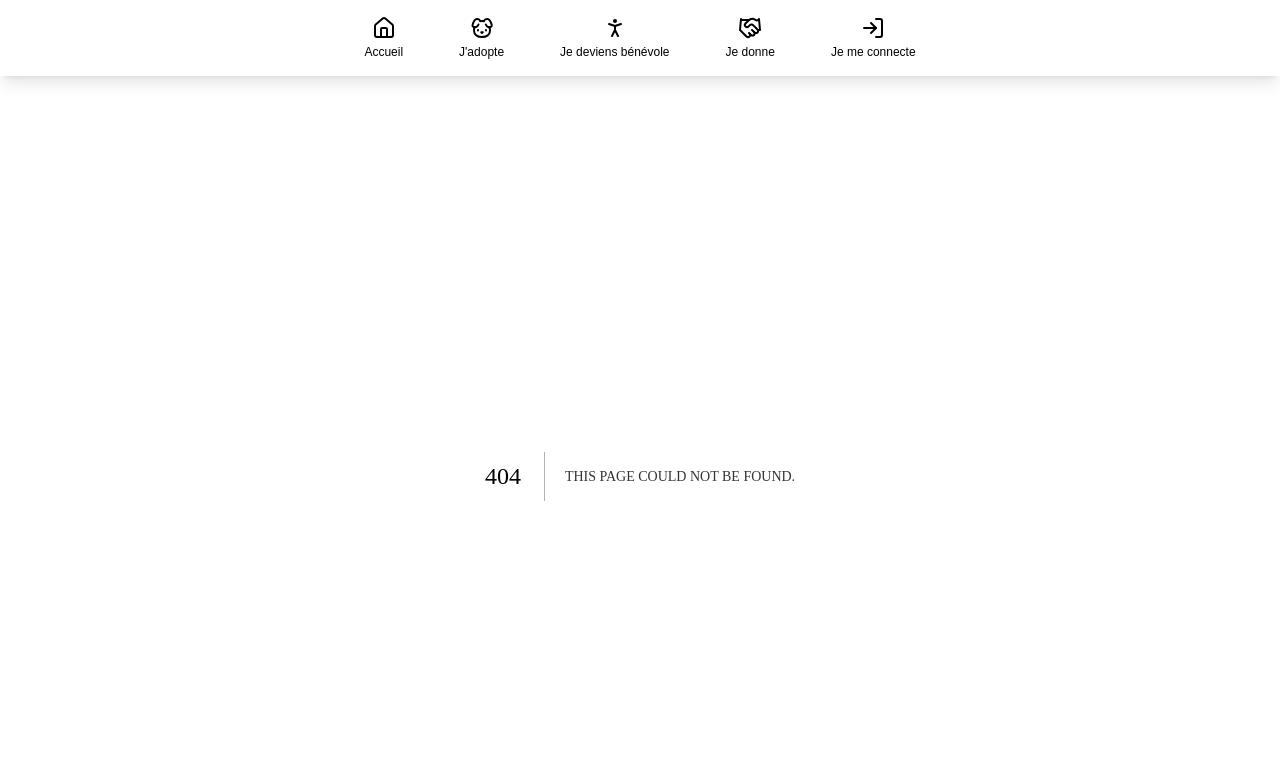
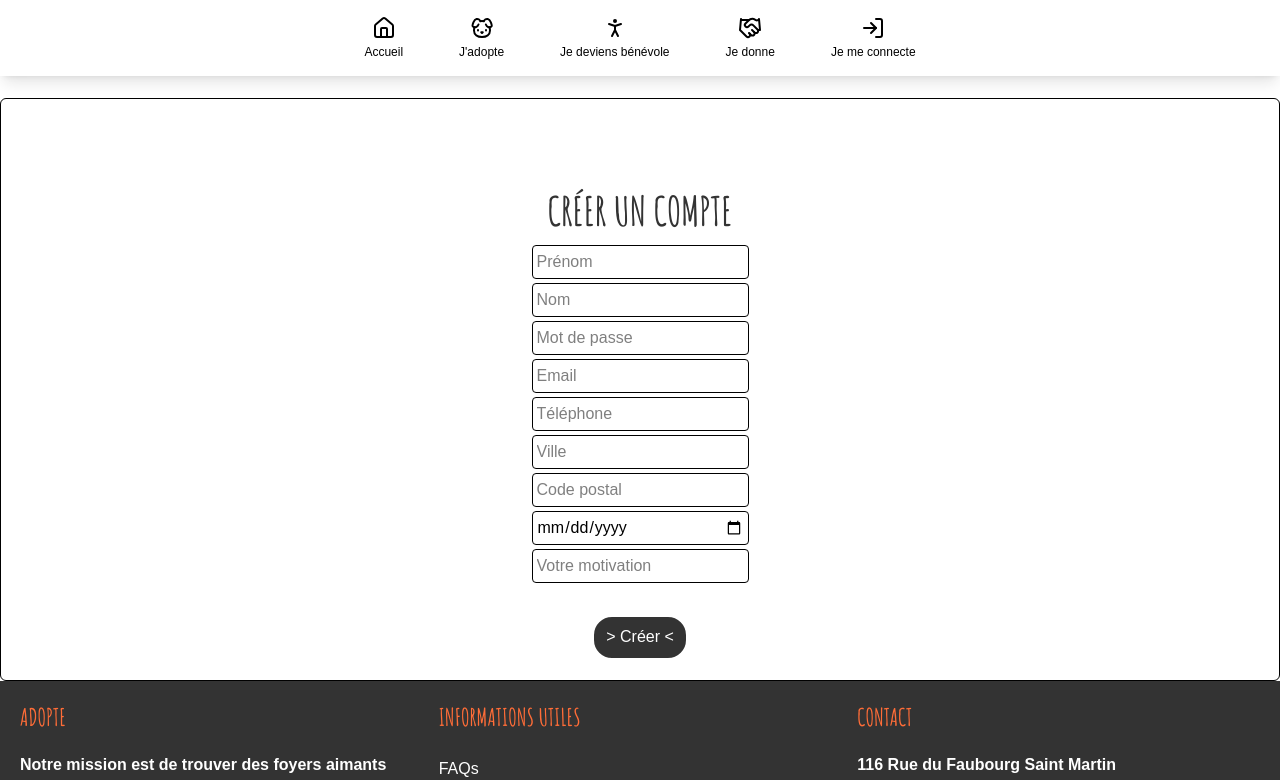
Before and after one commit to rchouhani/adaopte_front-tsx, a Next.js app: page /signUp in a window 1280 px wide. Before the commit this address had no page. Shown: the top 780 px of the page. Built offline with nearby package versions, Linux system fonts and the light colour scheme.

Commit message:
Forms things

```diff
--- a/src/app/components/FormSignIn.tsx
+++ b/src/app/components/FormSignIn.tsx
@@ -5,6 +5,7 @@ import axios from "axios";
 import Button from "./UI/Button";
 import { useRouter } from "next/navigation";
 import Input from "./UI/Input";
+import Link from "next/link";
 
 export default function FormSignIn() {
   //   const [password, setPassword] = useState<string>();
@@ -56,8 +57,10 @@ export default function FormSignIn() {
           label="Se connecter"
           classes=" mt-[20px] bg-[#333] text-white rounded-[20px] h-[45px] w-[30%] hover:bg-[#8e8d8d]"
         />
-
       </form>
+      <Link href="/signUp">
+        <p>Je n'ai pas encore de compte</p>
+      </Link>
       <p>{message}</p>
     </main>
   );
--- a/src/app/components/FormSignUp.tsx
+++ b/src/app/components/FormSignUp.tsx
@@ -1,38 +1,111 @@
+"use client";
+
+import { useRouter } from "next/navigation";
 import Button from "./UI/Button";
 import Input from "./UI/Input";
+import axios from "axios";
+import { useState } from "react";
 
 export default function FormSignUp(props: { onChange: any }) {
+  const router = useRouter();
+  const [form, setForm] = useState({
+    firstname: "",
+    lastname: "",
+    password: "",
+    email: "",
+    phone: "",
+    city: "",
+    zipcode: "",
+    birthdate: "",
+    motivation: "",
+  });
+  const [message, setMessage] = useState("");
+
+  const handleChange = (e: any) => {
+    console.log(form)
+    setForm({ ...form, [e.target.name]: e.target.value });
+  };
+
+  const handleSubmit = async (e: any) => {
+    e.preventDefault();
+    try {
+      const res = await axios.post("http://localhost:8000/api/users/create/", form);
+      setMessage("Compte créé avec succès !");
+      router.push("/logIn");
+    } catch (err: any) {
+      setMessage("Erreur : " + JSON.stringify(err.response.data));
+    }
+  };
+
   return (
     <>
       <main className="flex flex-col items-center gap-1 mt-[22px] border-1 p-5 rounded-md">
         <h2>Créer un compte</h2>
-        <form className="flex flex-col gap-3 items-center">
-          <div className="flex flex-row gap-1">
+        <form
+          onSubmit={handleSubmit}
+          className="flex flex-col gap-3 items-center"
+        >
+          <div className="flex flex-col gap-1">
             <Input
-              name="email"
-              type="email"
-              placeholder="email"
-              onChange={props.onChange}
+              name="firstname"
+              type="text"
+              placeholder="Prénom"
+              onChange={handleChange}
             />
-
             <Input
-              name="username"
-              type="username"
-              placeholder="username"
-              onChange={props.onChange}
+              name="lastname"
+              type="text"
+              placeholder="Nom"
+              onChange={handleChange}
             />
 
             <Input
               name="password"
               type="password"
-              placeholder="password"
-              onChange={props.onChange}
+              placeholder="Mot de passe"
+              onChange={handleChange}
+            />
+            <Input
+              name="email"
+              type="email"
+              placeholder="Email"
+              onChange={handleChange}
+            />
+            <Input
+              name="phone"
+              type="text"
+              placeholder="Téléphone"
+              onChange={handleChange}
+            />
+            <Input
+              name="city"
+              type="text"
+              placeholder="Ville"
+              onChange={handleChange}
+            />
+            <Input
+              name="zipcode"
+              type="text"
+              placeholder="Code postal"
+              onChange={handleChange}
+            />
+            <Input
+              name="birthdate"
+              type="date"
+              placeholder="Date de naissance"
+              onChange={handleChange}
+            />
+            <Input
+              name="motivation"
+              type="text"
+              placeholder="Votre motivation"
+              onChange={handleChange}
             />
           </div>
           <Button
             type="submit"
-            label="Créer un Compte"
-            classes=" mt-[20px] bg-[#333] text-white rounded-[20px] h-[45px] w-[30%] hover:bg-[#8e8d8d]"
+            label="> Créer <"
+            classes=" mt-[20px] bg-[#333] text-white rounded-[20px] h-[45px] w-auto px-3 hover:bg-[#8e8d8d]"
           />
         </form>
       </main>
--- a/src/app/components/UI/FaqButton.tsx
+++ b/src/app/components/UI/FaqButton.tsx
@@ -5,6 +5,7 @@ export default function FaqButton() {
   const router = useRouter();
   return (
     <Button
+      type
       label="Foire aux questions"
       onClick={() => router.push("/")}
       classes="mt-[60px] mb-[20px] bg-[#333] text-white rounded-[20px] h-[45px] w-[30%] hover:bg-[#8e8d8d]"
--- a/src/app/layout.tsx
+++ b/src/app/layout.tsx
@@ -60,7 +60,7 @@ export default function RootLayout({
       >
         <Navbar items={items}/>
         {children}
-        {/* <Footer/> */}
+        <Footer/>
       </body>
     </html>
   );
--- a/src/app/logIn/page.tsx
+++ b/src/app/logIn/page.tsx
@@ -28,7 +28,10 @@ export default function LogIn() {
         paragraph="Merci de bien entrer ton pseudo et ton mot de passe"
       />
 
-      <div className="flex flex-row gap-5 items-center justify-center">
+      <FormSignIn />
+
+
+      {/* <div className="flex flex-row gap-5 items-center justify-center">
         <Button
           type="submit"
           label="Se connecter"
@@ -40,8 +43,7 @@ export default function LogIn() {
           label="Créer un Compte"
           classes=" mt-[40px] bg-[#333] text-white rounded-[20px] h-[45px] w-[30%] hover:bg-[#8e8d8d]"
         />
-
-      </div>
+      </div> */}
 
       {/* <div className="flex flex-row items-center gap-5 justify-evenly">
         <FormSignIn />
--- /dev/null
+++ b/src/app/signUp/page.tsx
@@ -0,0 +1,41 @@
+'use client'
+
+import FormSignUp from "../components/FormSignUp";
+import { Amatic_SC } from "next/font/google";
+import axios from "axios";
+import { useRouter } from "next/navigation";
+import { useState } from "react";
+import Button from "../components/UI/Button";
+
+const amatic = Amatic_SC({
+  weight: ["400", "700"],
+  subsets: ["latin"],
+  variable: "--font-amatic",
+});
+export default function SignUp() {
+    const router = useRouter()
+  const handleSubmit = async (e: any) => {
+    const [form, setForm] = useState({ email: "", password: "" });
+    const [message, setMessage] = useState("");
+    const router = useRouter();
+
+    const handleChange = (e: any) => {
+      setForm({ ...form, [e.target.name]: e.target.value });
+    };
+
+    e.preventDefault();
+    try {
+      const res = await axios.post("http://localhost:8000/api/register/", form);
+      setMessage("Compte créé avec succès !");
+      router.push("/");
+    } catch (err: any) {
+      setMessage("Erreur : " + JSON.stringify(err.response.data));
+    }
+  };
+
+  return (
+    <>
+      <FormSignUp onChange={console.log("hello")} />
+    </>
+  );
+}
--- a/src/app/volunteersView/layout.tsx
+++ b/src/app/volunteersView/layout.tsx
@@ -35,7 +35,6 @@ export default function VolunteersViewLayout({
     <>
       <Navbar items={items} />
       <main>{children}</main>
-      <Footer />
     </>
   );
 }
```
